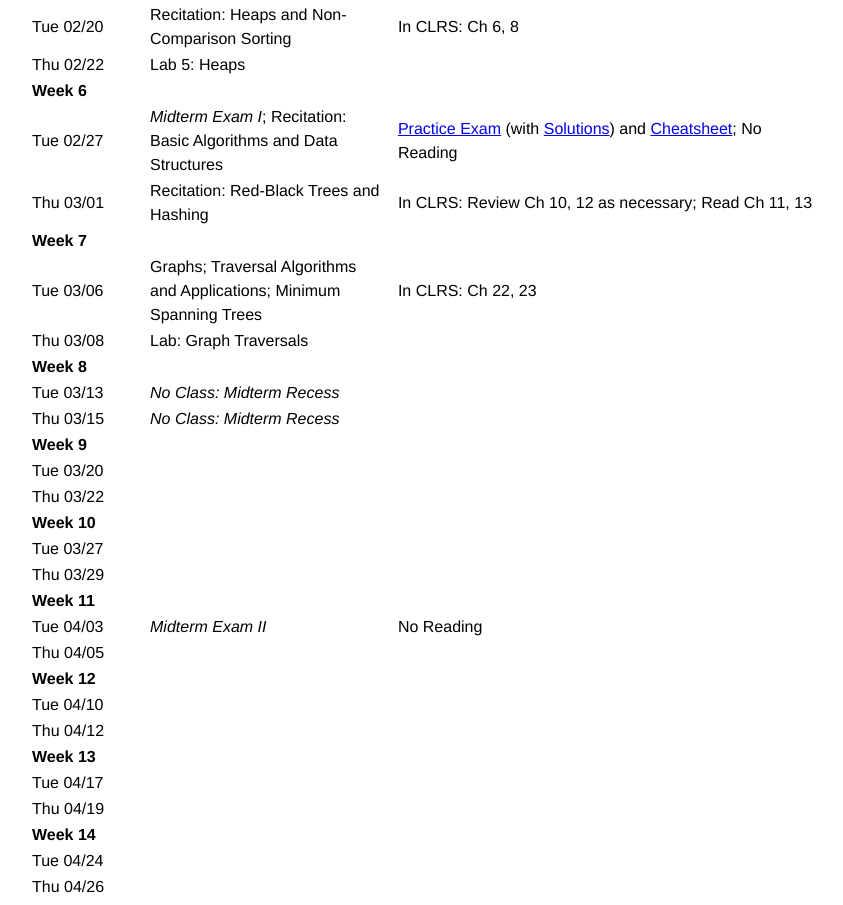
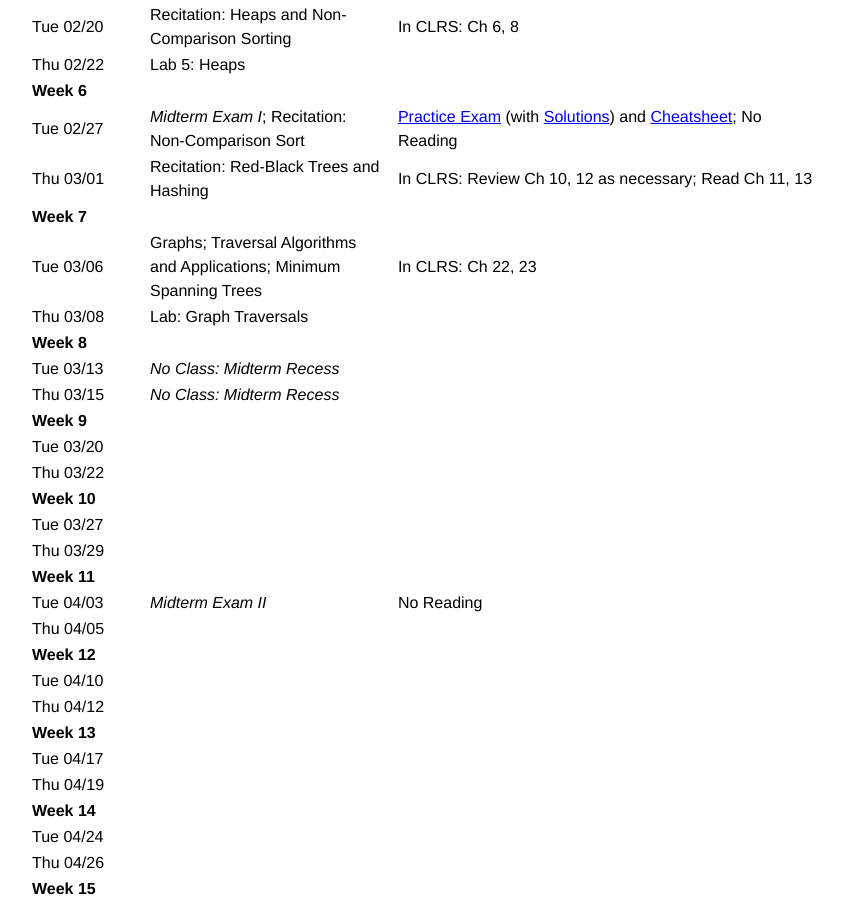
Before and after one commit to darrenstrash/darrenstrash.github.io, a plain HTML site: page cosc302/index.html in a window 1280 px wide. Shown: the part 2121-3026 px from the top of the page, without its empty margins (58-901 px from the left). Drawn offline with Linux system fonts and the light colour scheme.

Commit message:
non-comparison sorts

```diff
--- a/cosc302/index.html
+++ b/cosc302/index.html
@@ -200,7 +200,7 @@ Office Hours: T 4:10pm-5:10pm, W 8am-10am, R 3:20pm-4:20pm, and by appointment.
 </tr>
 <tr class="even">
 <td>Tue 02/27</td>
-<td><i>Midterm Exam I</i>; Recitation: Basic Algorithms and Data Structures</td>
+<td><i>Midterm Exam I</i>; Recitation: Non-Comparison Sort</td>
 <td><a href="collateral/practice-exam1.pdf">Practice Exam</a> (with <a href="collateral/practice-exam1_sol.pdf">Solutions</a>) and <a href="collateral/cheatsheet.pdf">Cheatsheet</a>; No Reading</td>
 </tr>
 <tr class="odd">
```
